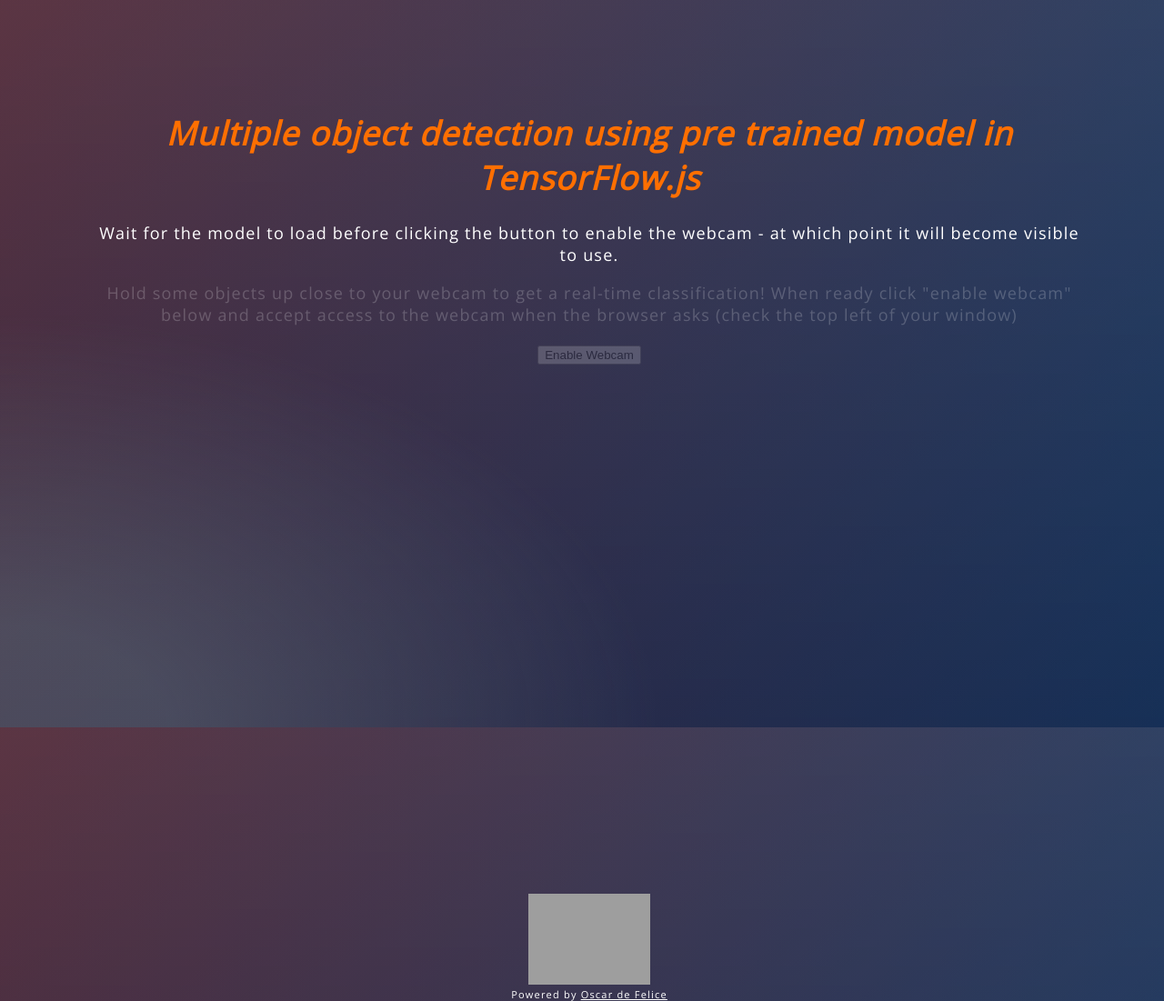
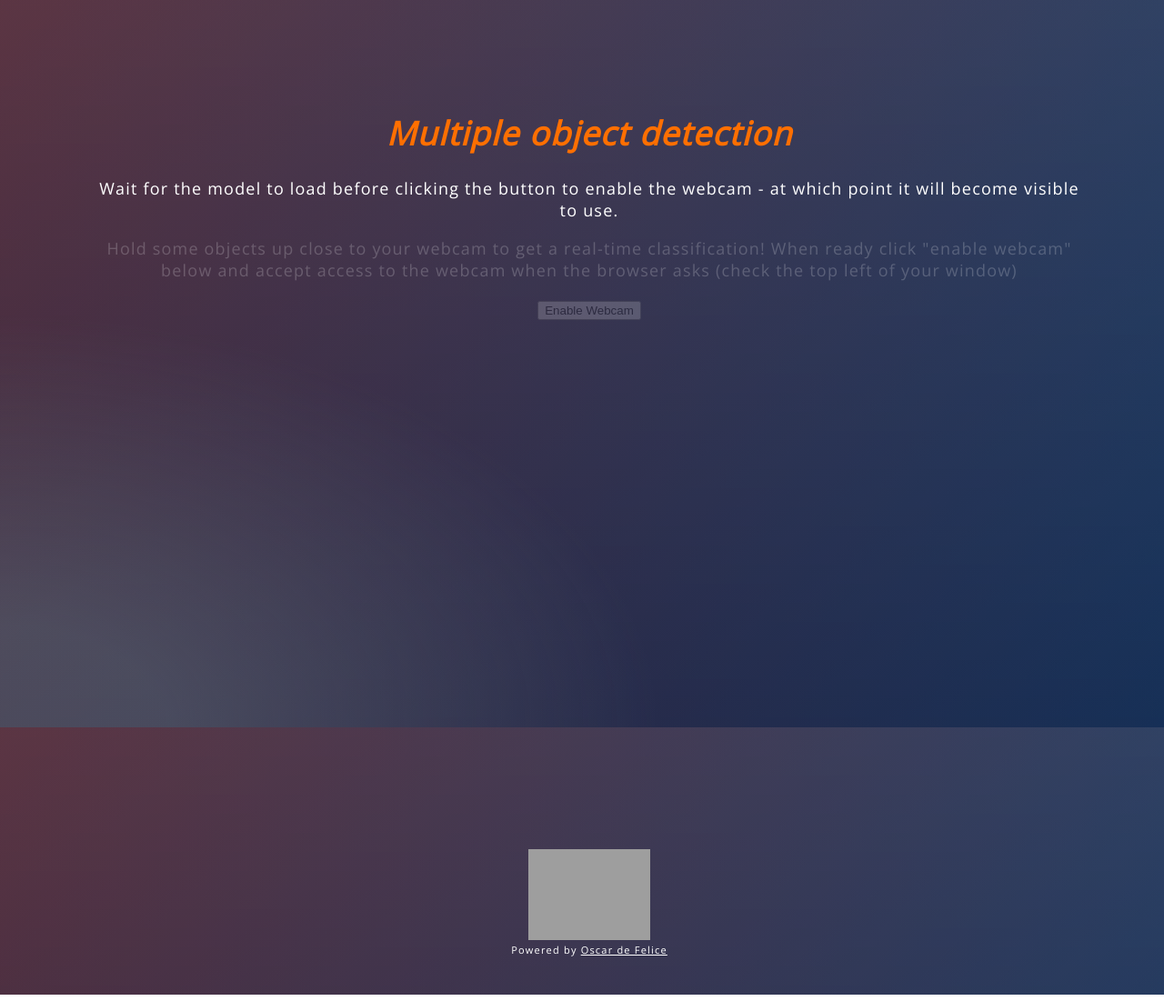
Before and after one commit to oscar-defelice/object-recognition-js, a plain HTML site: page index.html in a window 1280 px wide. Shown: the whole page at 91% size. Drawn offline with nearby package versions, Linux system fonts and the light colour scheme; grey boxes are pictures that could not be loaded; a script that the page names is missing.

Commit message:
title changed

```diff
--- a/index.html
+++ b/index.html
@@ -1,7 +1,7 @@
 <!DOCTYPE html>
 <html lang="en">
   <head>
-    <title>Multiple object detection using pre trained model in TensorFlow.js</title>
+    <title>Multiple object detection</title>
     <meta charset="utf-8">
     <meta http-equiv="X-UA-Compatible" content="IE=edge">
     <meta name="viewport" content="width=device-width, initial-scale=1">
@@ -9,7 +9,7 @@
     <link rel="stylesheet" href="style.css">
   </head>
   <body>
-    <h1>Multiple object detection using pre trained model in TensorFlow.js</h1>
+    <h1>Multiple object detection</h1>
 
     <p>Wait for the model to load before clicking the button to enable the webcam - at which point it will become visible to use.</p>
 
@@ -31,6 +31,7 @@
 		Powered by
         <a href="https://oscar-defelice.github.io" style="color:white;font-size:11px">Oscar de Felice</a>
     </div>
+      <p><br> </p>
 
     <!-- Import TensorFlow.js library -->
     <script src="https://cdn.jsdelivr.net/npm/@tensorflow/tfjs/dist/tf.min.js" type="text/javascript"></script>
```
